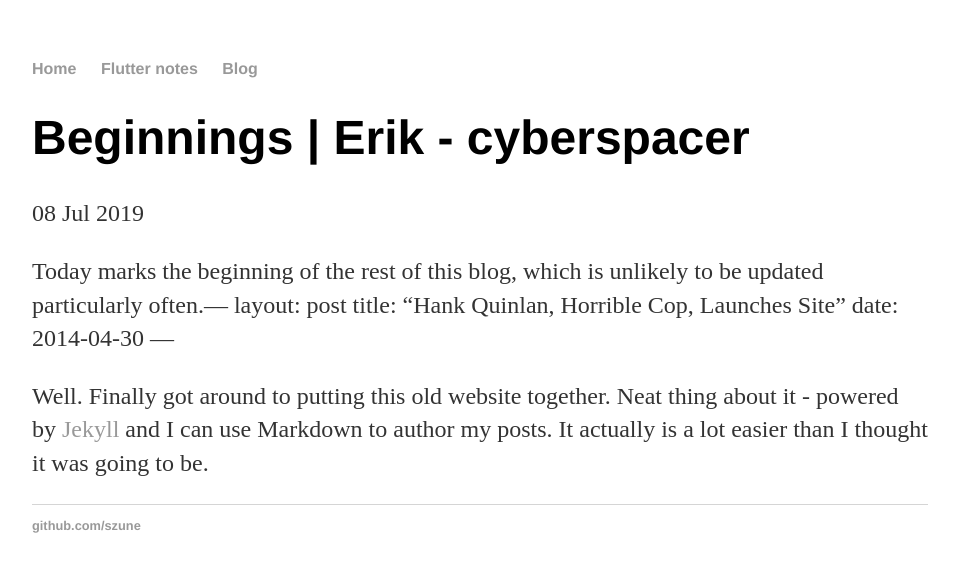
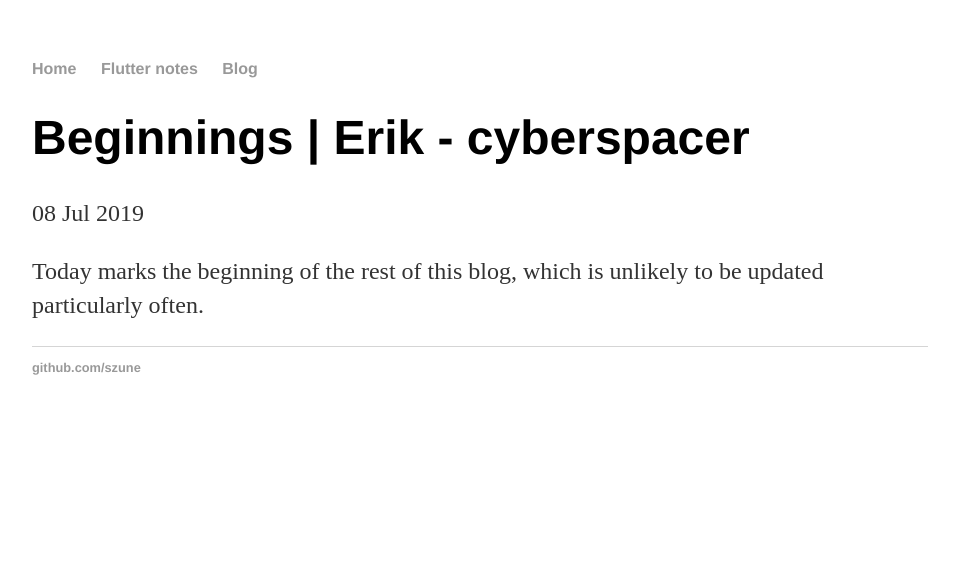
Before and after one commit to Szune/szune.github.io, a Jekyll site: the page built from _posts/2019-07-08-site-launched.md, in a window 1280 px wide. Shown: the top 572 px of the page, without its empty margins (160-1119 px from the left). Built offline with Jekyll 4.4.1, drawn with Linux system fonts in a browser that asks for light colours.

Commit message:
Update 2019-07-08-site-launched.md
odd copy-paste-fail-fix

```diff
--- a/_posts/2019-07-08-site-launched.md
+++ b/_posts/2019-07-08-site-launched.md
@@ -4,10 +4,4 @@ title: "Beginnings | Erik - cyberspacer"
 date: 2019-07-08
 ---
 
-Today marks the beginning of the rest of this blog, which is unlikely to be updated particularly often.---
-layout: post
-title: "Hank Quinlan, Horrible Cop, Launches Site"
-date: 2014-04-30
----
-
-Well. Finally got around to putting this old website together. Neat thing about it - powered by [Jekyll](http://jekyllrb.com) and I can use Markdown to author my posts. It actually is a lot easier than I thought it was going to be.
+Today marks the beginning of the rest of this blog, which is unlikely to be updated particularly often.
```
